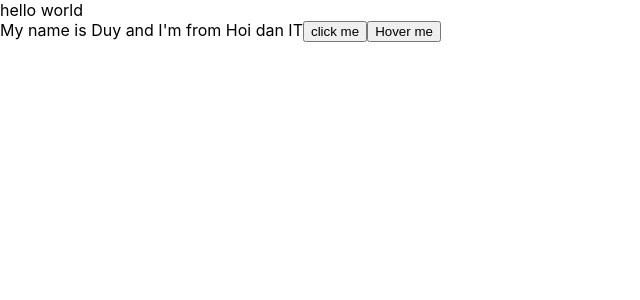
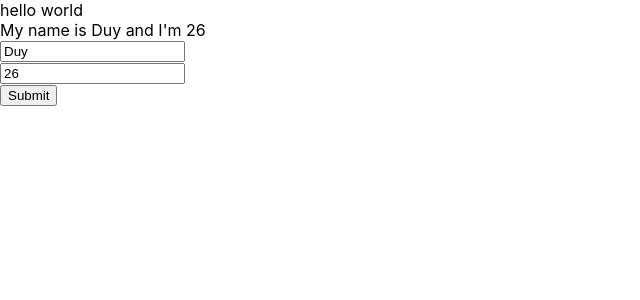
Before and after one commit to tduy03/react1, a React (Create React App) app: page / in a window 1280 px wide. Shown: the top 300 px of the page, without its empty margins (0-640 px from the left). Built offline with nearby package versions, Linux system fonts and the light colour scheme.

Commit message:
video 20

```diff
--- a/src/components/MyComponent.js
+++ b/src/components/MyComponent.js
@@ -2,32 +2,14 @@
 
 // function component
 import React from "react";
+import UserInfor from "./UserInfor";
 
 class MyComponent extends React.Component{
-    state= {
-        name: 'Duy',
-        address: 'Hoi dan IT',
-        age: 26
-    };
-
-    handleClick(event){
-        console.log('clickclap')
-        console.log("My name is ", this.state.name)
-    }
-
-    handleOnMoveOver(event){
-        console.log(event.pageX);
-
-    }
-
     render() {
         return (
             <div>
-                My name is {this.state.name} and I'm from {this.state.address}
-                <button onClick={this.handleClick}>click me</button>
-                <button onMouseOver={this.handleOnMoveOver}>Hover me</button>
+                <UserInfor />
             </div>
-
         );
     }
 }
--- /dev/null
+++ b/src/components/UserInfor.jsx
@@ -0,0 +1,49 @@
+import React from "react";
+
+class UserInfor extends React.Component {
+    state= {
+        name: 'Duy',
+        address: 'Hoi dan IT',
+        age: 26
+    };
+
+    handleOnChangeInput = (event) => {
+        this.setState({
+            name: event.target.value
+        })
+        // console.log(event);
+    }
+
+    handleOnChangeAge = (event) => {
+        this.setState({
+            age: event.target.value
+        })
+        // console.log(event);
+    }
+
+    handleOnSubmit= (event) => {
+        event.preventDefault();
+        console.log(this.state);
+
+    }
+    render(){
+        return (
+            <div>
+                My name is {this.state.name} and I'm {this.state.age}
+                {/* <button onClick={(event)=>{this.handleClick(event)}}>click me</button> */}
+                <form onSubmit={(event)=> this.handleOnSubmit(event)}>
+                    <input value={this.state.name}
+                    type="text"
+                    onChange={(event)=> this.handleOnChangeInput(event)} /><br/>
+
+                    <input value={this.state.age}
+                    type="text"
+                    onChange={(event)=> this.handleOnChangeAge(event)} /><br/>
+                    <button>Submit</button>
+                </form>
+            </div>
+        )
+    }
+}
+
+export default UserInfor;
```
